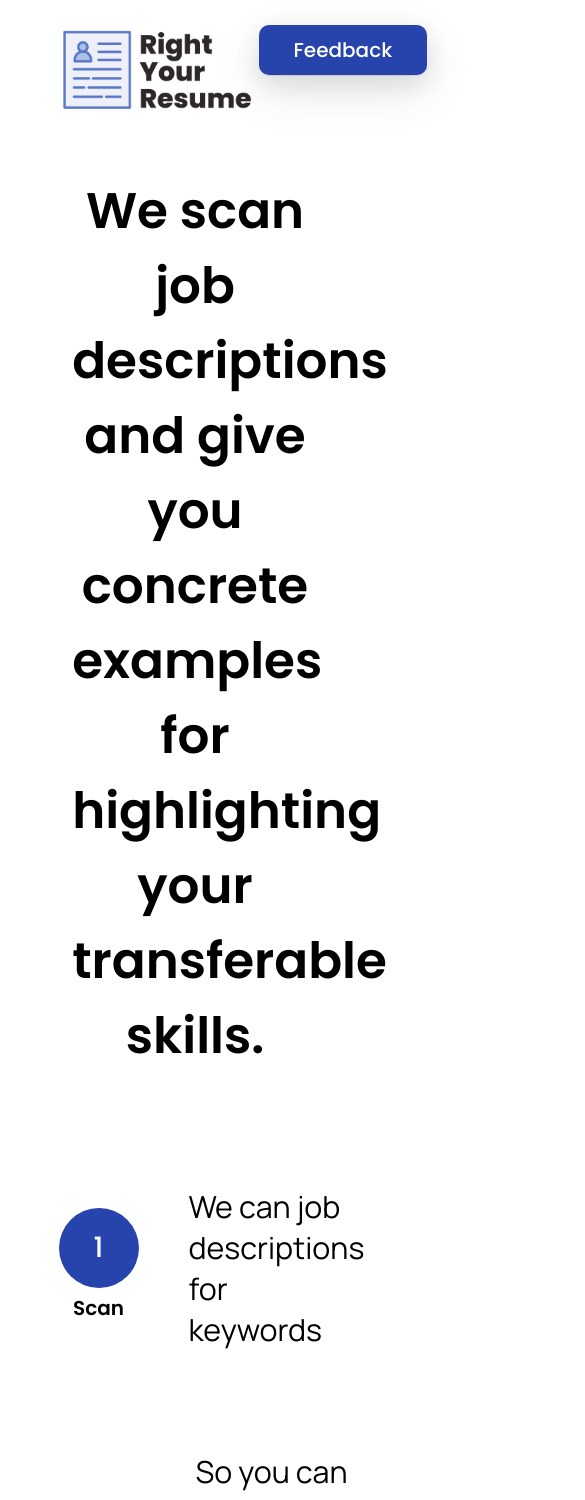
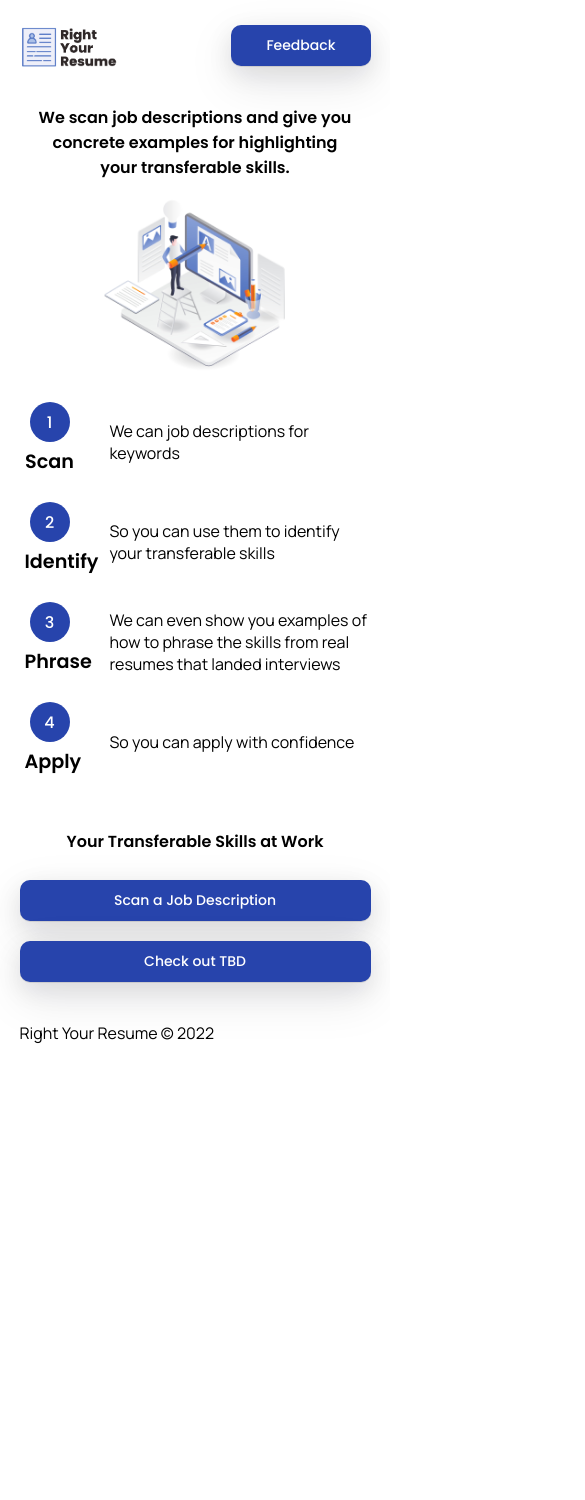
Before and after one commit to splashley/colab11-project, a React (Create React App) app: page / in a window 390 px wide. Shown: the top 1500 px of the page, 585 px wide, since content can reach past the window. After the commit the page ends 1069 px from the top, so only its background shows below. Built offline with nearby package versions, Linux system fonts and the light colour scheme.

Commit message:
started on website responsiveness

```diff
--- a/src/index.css
+++ b/src/index.css
@@ -23,6 +23,15 @@ h4 {
   margin: 0;
 }
 
+h5 {
+  font-family: "Poppins", sans-serif;
+
+}
+
+a {
+  text-decoration: none;
+}
+
 .page {
   margin: 0 auto;
   padding: 25px 15%;
@@ -45,6 +54,10 @@ h4 {
   box-shadow: rgba(17, 17, 26, 0.1) 0px 1px 0px,
     rgba(17, 17, 26, 0.1) 0px 8px 24px, rgba(17, 17, 26, 0.1) 0px 16px 48px;
   font-size: 20px;
+}
+
+.btn a {
+  color: white;
 }
 
 .btn--blue {
@@ -107,7 +120,7 @@ h4 {
   margin-left: 50px;
 }
 
-.imgResume {
+.img-resume {
   width: 700px;
 }
 
@@ -121,3 +134,226 @@ h4 {
   display: flex;
   justify-content: space-between;
 }
+
+@media screen and (max-width: 1440px) {
+  h2 {
+    font-size: 2.1rem;
+  }
+
+  h4 {
+    font-size: 1.2rem;
+  }
+
+  h5 {
+    font-size: 1.5rem;
+  }
+
+  .page {
+    padding: 25px 10%;
+  }
+  .logo {
+    width: 200px;
+  }
+
+  .btn {
+    font-size: 22px;
+  }
+
+  .steps-box {
+    height: 70px;
+    margin: 70px 0;
+  }
+
+  .steps-details {
+   display: flex;
+   flex-direction: column;
+   align-items: center;
+  }
+
+  .steps-number {
+    font-size: 1.4rem;
+    width: 70px;
+    height: 70px;
+  }
+
+  .steps-name {
+    font-size: 1.1rem;
+    width: 150px;
+  }
+
+  .steps-description {
+    font-size: 1.5rem;
+    margin-left: 20px;
+  }
+
+  .img-resume {
+    width: 425px;
+  }
+
+  .btn-section {
+    flex-direction: row
+  }
+
+  .btn--nextsteps {
+    margin-bottom: 20px;
+  }
+}
+
+/* Tablet View */
+@media screen and (max-width: 992px) {
+  h2 {
+    font-size: 1.5rem;
+  }
+
+  h3 {
+    font-size: 1.2rem;
+    padding: 25px 0;
+  }
+
+  h5 {
+    font-size: 1rem;
+  }
+
+  .page {
+    padding: 25px 5%;
+  }
+
+  .logo {
+    width: 170px;
+  }
+
+  .btn {
+    font-size: 18px;
+  }
+
+  .steps {
+    flex-direction: row;
+  }
+
+  .steps-box {
+    height: 70px;
+  }
+
+  .steps-details {
+   display: flex;
+   flex-direction: column;
+   align-items: center;
+  }
+
+  .steps-number {
+    font-size: 1.1rem;
+    width: 50px;
+    height: 50px;
+  }
+
+  .steps-name {
+    font-size: 1rem;
+    padding: 5px;
+    width: 50px;
+  }
+
+  .steps-description {
+    font-size: 1.2rem;
+    margin-left: 30px;
+  }
+
+  .img-resume {
+    width: 300px;
+  }
+
+  .bottom-section {
+    padding: 0 0 20px 0;
+    display: flex;
+    flex-direction: column;
+  }
+
+  .btn-section {
+    flex-direction: column;
+  }
+
+  .btn--nextsteps {
+    margin-bottom: 20px;
+  }
+}
+
+/* Mobile View */
+@media screen and (max-width: 600px) {
+  h2 {
+    font-size: 1rem;
+  }
+
+  h3 {
+    font-size: 1rem;
+    padding: 25px 0;
+  }
+
+  h5 {
+    font-size: 1rem;
+  }
+
+  .page {
+    padding: 25px 5%;
+  }
+
+  .logo {
+    width: 100px;
+  }
+
+  .btn {
+    font-size: 14px;
+  }
+
+  .btn--nextsteps {
+    padding: 10px 25px;
+  }
+
+  .steps {
+    flex-direction: column-reverse;
+  }
+
+  .steps-box {
+    margin: 20px 0;
+    height: 80px;
+  }
+
+  .steps-details {
+   display: flex;
+   flex-direction: column;
+   align-items: center;
+  }
+
+  .steps-number {
+    font-size: 1rem;
+    width: 40px;
+    height: 40px;
+  }
+
+  .steps-name {
+    font-size: 1rem;
+    padding: 5px;
+    width: 50px;
+  }
+
+  .steps-description {
+    font-size: 1rem;
+    margin-left: 30px;
+  }
+
+  .img-resume {
+    width: 220px;
+  }
+
+  .bottom-section {
+    padding: 0 0 20px 0;
+    display: flex;
+    flex-direction: column;
+  }
+
+  .btn-section {
+    flex-direction: column;
+  }
+
+  .btn--nextsteps {
+    margin-bottom: 20px;
+  }
+}
--- a/src/routes/Home.js
+++ b/src/routes/Home.js
@@ -17,7 +17,7 @@ export default function Home() {
         <div className="steps">
           <div>
             <div className="steps-box">
-              <div>
+              <div className="steps-details">
                 <div className="steps-number">
                   <p>1</p>
                 </div>
@@ -30,7 +30,7 @@ export default function Home() {
               </div>
             </div>
             <div className="steps-box">
-              <div>
+              <div className="steps-details">
                 <div className="steps-number">
                   <p>2</p>
                 </div>
@@ -43,7 +43,7 @@ export default function Home() {
               </div>
             </div>
             <div className="steps-box">
-              <div>
+              <div className="steps-details">
                 <div className="steps-number">
                   <p>3</p>
                 </div>
@@ -59,7 +59,7 @@ export default function Home() {
               </div>
             </div>
             <div className="steps-box">
-              <div>
+              <div className="steps-details">
                 <div className="steps-number">
                   <p>4</p>
                 </div>
@@ -76,12 +76,12 @@ export default function Home() {
             <img
               src={sideImg}
               alt="Man Writing a Resume"
-              className="imgResume"
+              className="img-resume"
             />
           </div>
         </div>
         <div className="bottom-section">
-          <h3>Your Transferable Skills at Work</h3>
+          <h5>Your Transferable Skills at Work</h5>
           <div className="btn-section">
             <button className="btn btn--nextsteps btn--blue">
               <Link to="/scanjobdescription">Scan a Job Description</Link>
```
